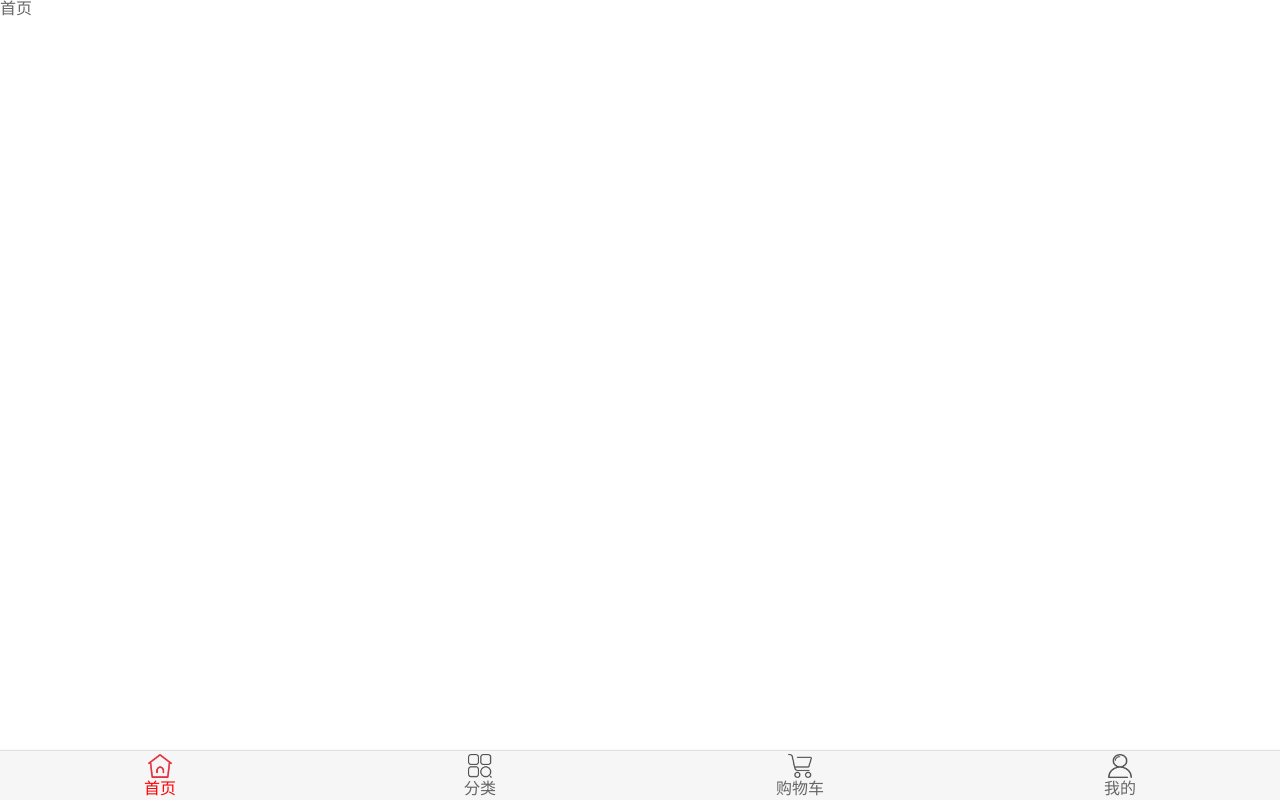
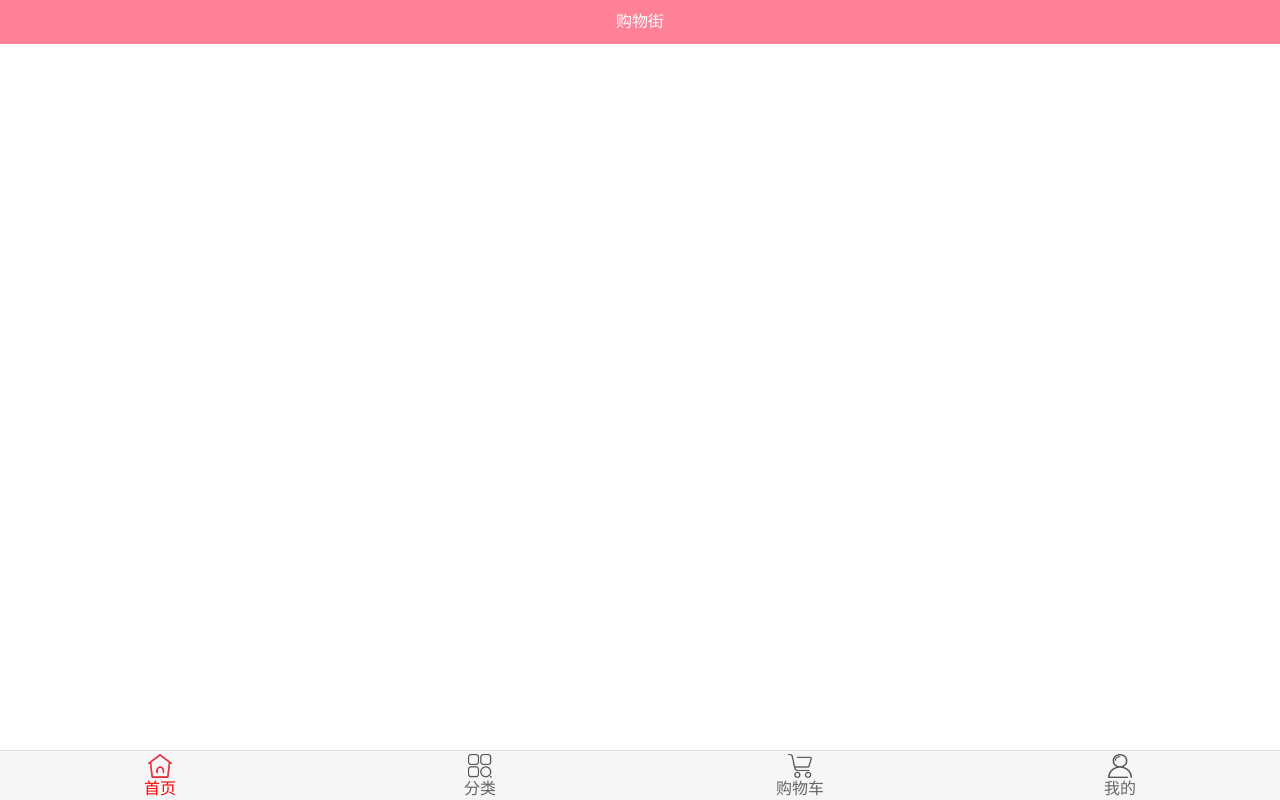
Before and after one commit to LiaoQinHui/shopping_mall, a Vue app: page /#/home in a window 1280 px wide. Built offline with nearby package versions, Linux system fonts and the light colour scheme.

Commit message:
首页头部导航组件

```diff
--- /dev/null
+++ b/src/components/common/navbar/NavBar.vue
@@ -0,0 +1,31 @@
+<template>
+  <div class="nav-bar">
+    <div class="left"><slot name="left"></slot></div>
+    <div class="centre"><slot name="centre"></slot></div>
+    <div class="right"><slot name="right"></slot></div>
+  </div>
+</template>
+
+<script>
+export default {
+    name:'NavBar'
+}
+</script>
+
+<style scoped>
+  .nav-bar {
+    display: flex;
+    height: 44px;
+    line-height: 44px;
+    text-align: center;
+  }
+  .left {
+    width: 60px;
+  }
+  .centre {
+    flex: 1;
+  }
+  .right {
+    width: 60px;
+  }
+</style>
--- a/src/views/home/Home.vue
+++ b/src/views/home/Home.vue
@@ -1,13 +1,20 @@
 <template>
-  <div>首页</div>
+  <nav-bar class="nav-bar"><div slot="centre">购物街</div></nav-bar>
 </template>
 
 <script>
+import NavBar from 'components/common/navbar/NavBar'
 export default {
- name: "Home"
+ name: "Home",
+ components: {
+  NavBar
+ }
 }
 </script>
 
-<style>
-
+<style scoped>
+  .nav-bar {
+    background-color: var(--color-tint);
+    color: #ffffff;
+  }
 </style>
```
